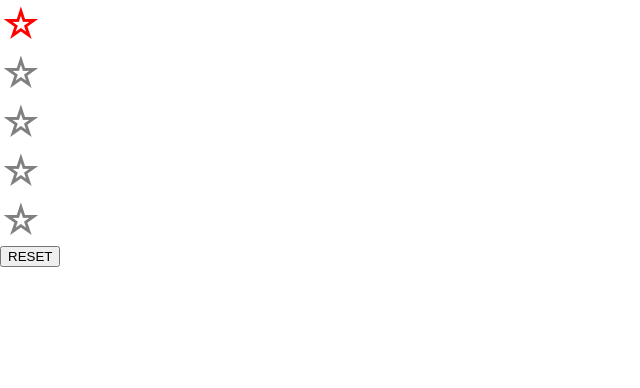
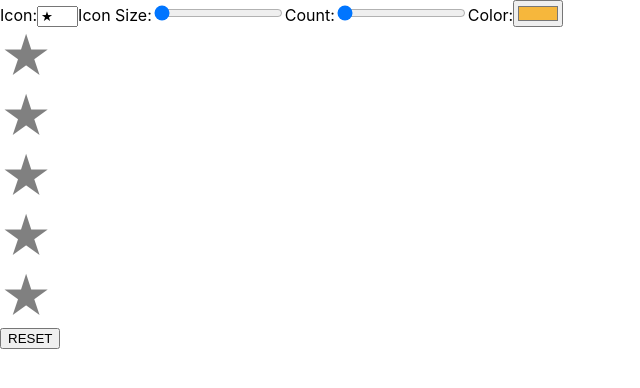
Before and after one commit to juanfalibene/08-react-star-rating, a React (Create React App) app: page / in a window 1280 px wide. Shown: the top 388 px of the page, without its empty margins (0-640 px from the left). Built offline with nearby package versions, Linux system fonts and the light colour scheme.

Commit message:
options component intrgated

```diff
--- a/src/App.jsx
+++ b/src/App.jsx
@@ -1,10 +1,50 @@
+import React, { useState } from "react";
 import Stars from "./Stars";
+import Options from "./Options";
 
 function App() {
   const defaultRating = localStorage.getItem("starRating");
+
+  const [iconSize, setIconSize] = useState(50);
+  const [icon, setIcon] = useState("★");
+  const [color, setColor] = useState("#f6b73c");
+  const [count, setCount] = useState(5);
+
+  const handleIconSizeChange = (event) => {
+    setIconSize(parseInt(event.target.value));
+  };
+
+  const handleIconChange = (event) => {
+    setIcon(event.target.value);
+  };
+
+  const handleColorChange = (event) => {
+    setColor(event.target.value);
+  };
+
+  const handleCountChange = (event) => {
+    setCount(parseInt(event.target.value));
+  };
+
   return (
     <div>
-      <Stars iconSize={40} icon='☆' color='red' defaultRating={defaultRating} />
+      <Options
+        iconSize={iconSize}
+        icon={icon}
+        color={color}
+        count={count}
+        onIconSizeChange={handleIconSizeChange}
+        onIconChange={handleIconChange}
+        onColorChange={handleColorChange}
+        onCountChange={handleCountChange}
+      />
+      <Stars
+        iconSize={iconSize}
+        icon={icon}
+        color={color}
+        count={count}
+        defaultRating={defaultRating}
+      />
     </div>
   );
 }
```
